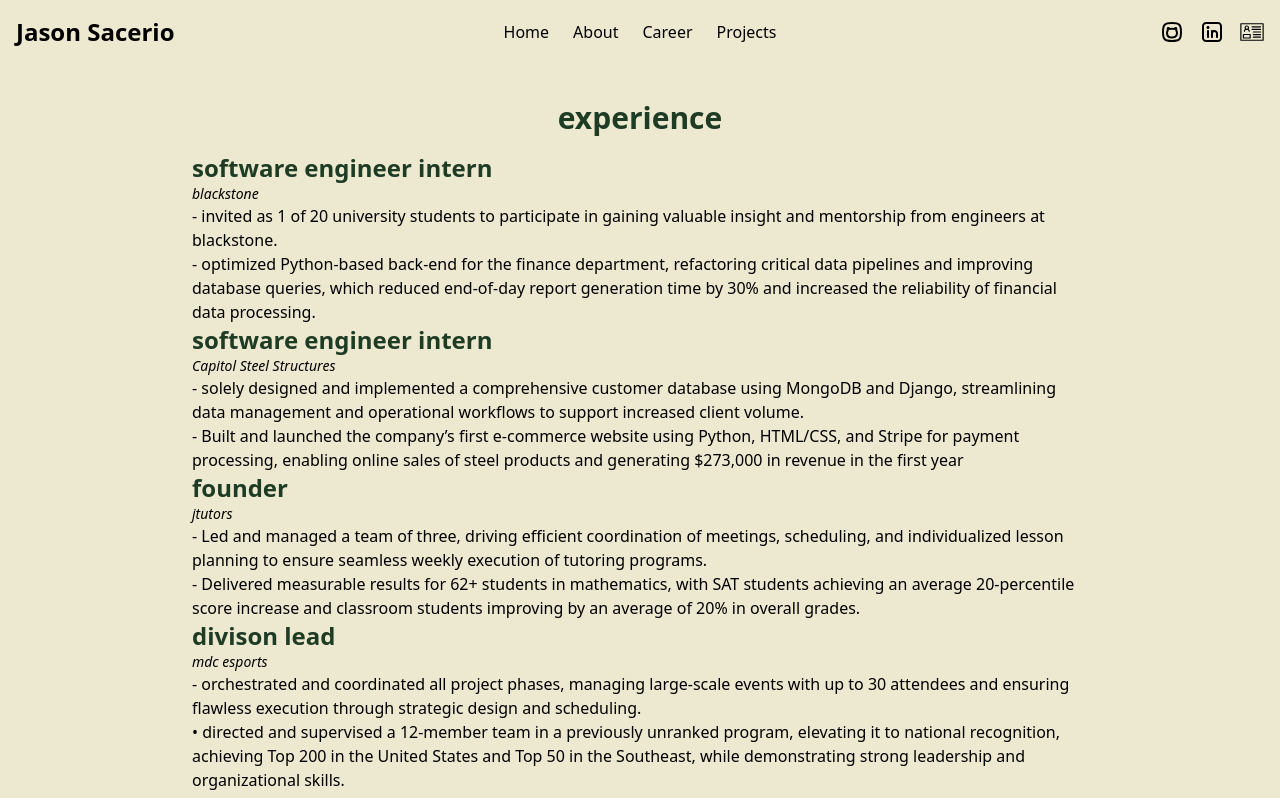
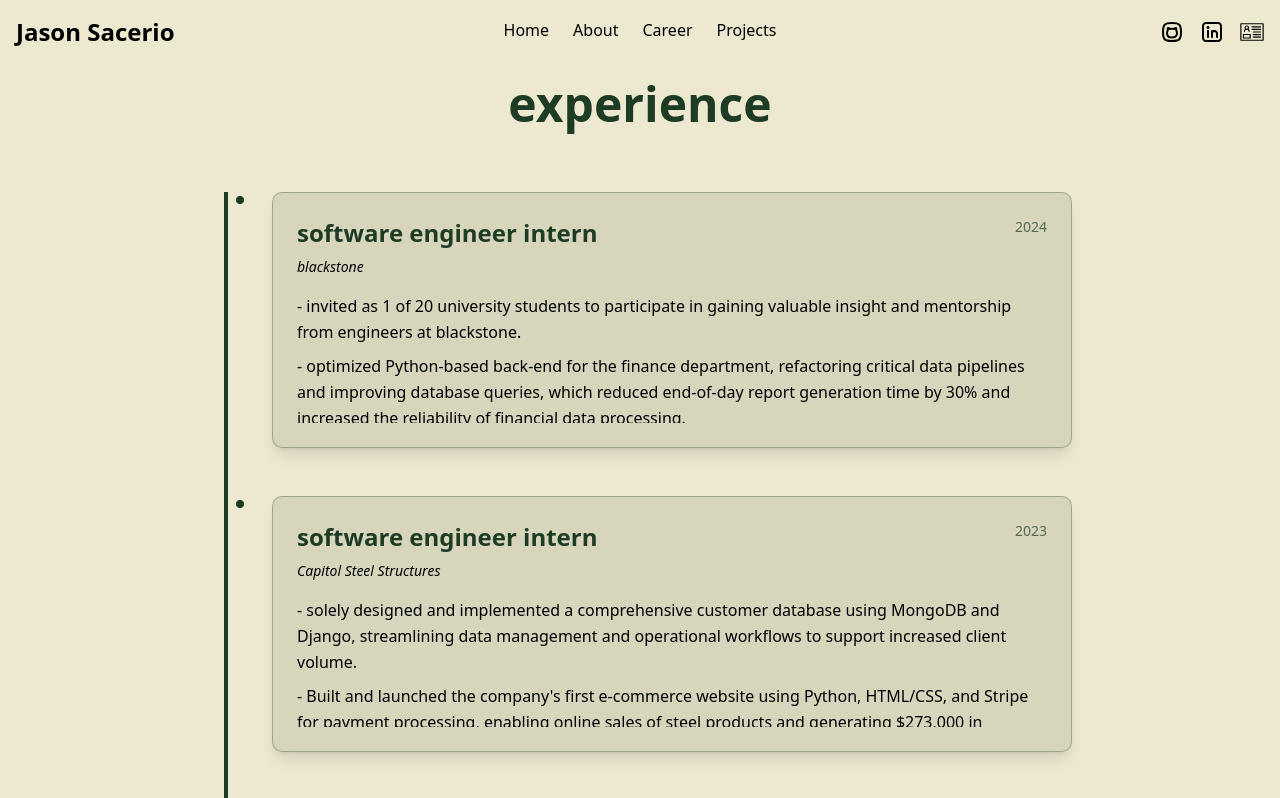
Before and after one commit to kwaiidev/portfoliov1, a Next.js app: page /career in a window 1280 px wide. Shown: the top 798 px of the page. Built offline with nearby package versions, Linux system fonts and the light colour scheme.

Commit message:
small changes, added layout to project/experience

```diff
--- a/app/about/page.tsx
+++ b/app/about/page.tsx
@@ -13,11 +13,6 @@
                         My technical focus spans systems programming, hardware interfacing, and performance optimization. I’m passionate about building software that combines efficiency with practical problem-solving.
                     </p>
                 <h1 className="text-3xl font-bold text-[#1e3b24]  mb-4 mt-20">skills</h1>
-                    <p className="text-black text-lg">
-                        languages: c, c++, rust, python, java, javascript, typescript, sql, html/css <br />
-                        frameworks/libraries: django, tailwind, mongodb, pandas, numpy, matplotlib <br />
-                        developer tools: git, docker, jupyter notebook, vsc, jetbrains, kubernetes, ida pro, eclipse, vercel
-                    </p>
                 <Tech />
             </div>
         </div>
--- a/app/career/page.tsx
+++ b/app/career/page.tsx
@@ -1,53 +1,52 @@
+import Timeline from '@/app/components/timeline';
+
 export default function Career() {
-  return (
-      <div className="min-h-screen bg-[#ede8d0] flex flex-col items-center justify-start relative">
-          <div className="text-center max-w-4xl mt-25">
-              <h1 className="text-3xl font-bold text-[#1e3b24] mb-4">
-                  experience
-              </h1>
-              <h2 className="text-[#1e3b24] text-2xl font-bold text-left max-w-4xl">software engineer intern</h2>
-              <p className="text-black italic text-left text-sm">blackstone</p>
-              <p className="text-black text-left text-md">
-                  - invited as 1 of 20 university students to participate in gaining valuable insight and mentorship
-                  from engineers at blackstone.<br/>
-                  - optimized Python-based back-end for the finance department, refactoring critical data pipelines and
-                  improving
-                  database queries, which reduced end-of-day report generation time by 30% and increased the reliability
-                  of financial
-                  data processing.</p>
+  const experiences = [
+    {
+      title: "software engineer intern",
+      subtitle: "blackstone",
+      date: "2024",
+      description: [
+        "invited as 1 of 20 university students to participate in gaining valuable insight and mentorship from engineers at blackstone.",
+        "optimized Python-based back-end for the finance department, refactoring critical data pipelines and improving database queries, which reduced end-of-day report generation time by 30% and increased the reliability of financial data processing."
+      ]
+    },
+    {
+      title: "software engineer intern",
+      subtitle: "Capitol Steel Structures",
+      date: "2023",
+      description: [
+        "solely designed and implemented a comprehensive customer database using MongoDB and Django, streamlining data management and operational workflows to support increased client volume.",
+        "Built and launched the company's first e-commerce website using Python, HTML/CSS, and Stripe for payment processing, enabling online sales of steel products and generating $273,000 in revenue in the first year"
+      ]
+    },
+    {
+      title: "founder",
+      subtitle: "jtutors",
+      date: "2022-2024",
+      description: [
+        "Led and managed a team of three, driving efficient coordination of meetings, scheduling, and individualized lesson planning to ensure seamless weekly execution of tutoring programs.",
+        "Delivered measurable results for 62+ students in mathematics, with SAT students achieving an average 20-percentile score increase and classroom students improving by an average of 20% in overall grades."
+      ]
+    },
+    {
+      title: "division lead",
+      subtitle: "mdc esports",
+      date: "2021-2023",
+      description: [
+        "orchestrated and coordinated all project phases, managing large-scale events with up to 30 attendees and ensuring flawless execution through strategic design and scheduling.",
+        "directed and supervised a 12-member team in a previously unranked program, elevating it to national recognition, achieving Top 200 in the United States and Top 50 in the Southeast, while demonstrating strong leadership and organizational skills."
+      ]
+    },
+    {
+        title: "president",
+        subtitle: "Florida Elite Athletics",
+        date: "2020-2022",
+        description: [
+            "Help under served athletes around South Florida get the resources needed to succeed."
+        ]
+    }
+  ];
 
-              <h2 className="text-[#1e3b24] text-2xl font-bold text-left max-w-4xl">software engineer intern</h2>
-              <p className="text-black italic text-left text-sm">Capitol Steel Structures</p>
-              <p className="text-black text-left text-md">
-                  - solely designed and implemented a comprehensive customer database using MongoDB and Django,
-                  streamlining
-                  data management and operational workflows to support increased client volume. <br/>
-                  - Built and launched the company’s first e-commerce website using Python, HTML/CSS, and Stripe for
-                  payment
-                  processing, enabling online sales of steel products and generating $273,000 in revenue in the first
-                  year</p>
-              <h2 className="text-[#1e3b24] text-2xl font-bold text-left max-w-4xl">founder</h2>
-              <p className="text-black italic text-left text-sm">jtutors</p>
-              <p className="text-black text-left text-md">
-                  - Led and managed a team of three, driving efficient coordination of meetings, scheduling, and
-                  individualized lesson
-                  planning to ensure seamless weekly execution of tutoring programs. <br/>
-                  - Delivered measurable results for 62+ students in mathematics, with SAT students achieving an average
-                  20-percentile score increase and classroom students improving by an average of 20% in overall grades.
-              </p>
-              <h2 className="text-[#1e3b24] text-2xl font-bold text-left max-w-4xl">divison lead</h2>
-              <p className="text-black italic text-left text-sm">mdc esports</p>
-              <p className="text-black text-left text-md">
-                  - orchestrated and coordinated all project phases, managing large-scale events with up to 30 attendees
-                  and ensuring
-                  flawless execution through strategic design and scheduling. <br/>
-                  • directed and supervised a 12-member team in a previously unranked program, elevating it to national
-                  recognition,
-                  achieving Top 200 in the United States and Top 50 in the Southeast, while demonstrating strong
-                  leadership and
-                  organizational skills.
-              </p>
-          </div>
-      </div>
-  );
+  return <Timeline title="experience" items={experiences} />;
 }
--- a/app/components/navbar.tsx
+++ b/app/components/navbar.tsx
@@ -13,10 +13,10 @@
                 <div className="text-2xl font-bold">Jason Sacerio</div>
 
                 <div className="hidden md:flex space-x-6 absolute left-1/2 transform -translate-x-1/2">
-                    <a href="/" className="relative after:content-[''] after:absolute after:left-1/2 after:bottom-0 after:h-[4px] after:w-full after:bg-[#1e3b24] after:scale-x-0 after:origin-center after:transition-transform after:duration-300 hover:after:scale-x-100 after:-translate-x-1/2">Home</a>
-                    <a href="/about" className="relative after:content-[''] after:absolute after:left-1/2 after:bottom-0 after:h-[4px] after:w-full after:bg-[#1e3b24] after:scale-x-0 after:origin-center after:transition-transform after:duration-300 hover:after:scale-x-100 after:-translate-x-1/2">About</a>
-                    <a href="/career" className="relative after:content-[''] after:absolute after:left-1/2 after:bottom-0 after:h-[4px] after:w-full after:bg-[#1e3b24] after:scale-x-0 after:origin-center after:transition-transform after:duration-300 hover:after:scale-x-100 after:-translate-x-1/2">Career</a>
-                    <a href="/projects" className="relative after:content-[''] after:absolute after:left-1/2 after:bottom-0 after:h-[4px] after:w-full after:bg-[#1e3b24] after:scale-x-0 after:origin-center after:transition-transform after:duration-300 hover:after:scale-x-100 after:-translate-x-1/2">Projects</a>
+                    <a href="/" className="relative pb-1 after:content-[''] after:absolute after:left-1/2 after:bottom-0 after:h-[4px] after:w-full after:bg-[#1e3b24] after:scale-x-0 after:origin-center after:transition-transform after:duration-300 hover:after:scale-x-100 after:-translate-x-1/2">Home</a>
+                    <a href="/about" className="relative pb-1 after:content-[''] after:absolute after:left-1/2 after:bottom-0 after:h-[4px] after:w-full after:bg-[#1e3b24] after:scale-x-0 after:origin-center after:transition-transform after:duration-300 hover:after:scale-x-100 after:-translate-x-1/2">About</a>
+                    <a href="/career" className="relative pb-1 after:content-[''] after:absolute after:left-1/2 after:bottom-0 after:h-[4px] after:w-full after:bg-[#1e3b24] after:scale-x-0 after:origin-center after:transition-transform after:duration-300 hover:after:scale-x-100 after:-translate-x-1/2">Career</a>
+                    <a href="/projects" className="relative pb-1 after:content-[''] after:absolute after:left-1/2 after:bottom-0 after:h-[4px] after:w-full after:bg-[#1e3b24] after:scale-x-0 after:origin-center after:transition-transform after:duration-300 hover:after:scale-x-100 after:-translate-x-1/2">Projects</a>
                 </div>
 
                 <div className="flex items-center gap-4">
--- /dev/null
+++ b/app/components/timeline.tsx
@@ -0,0 +1,175 @@
+'use client';
+
+import { motion } from 'framer-motion';
+import { ReactNode } from 'react';
+
+// Animation variants
+export const containerVariants = {
+  hidden: { opacity: 0 },
+  visible: {
+    opacity: 1,
+    transition: {
+      staggerChildren: 0.3,
+      delayChildren: 0.2
+    }
+  }
+};
+
+export const itemVariants = {
+  hidden: {
+    opacity: 0,
+    y: 50,
+    scale: 0.95
+  },
+  visible: {
+    opacity: 1,
+    y: 0,
+    scale: 1
+  }
+};
+
+export const timelineVariants = {
+  hidden: { scaleY: 0 },
+  visible: {
+    scaleY: 1
+  }
+};
+
+export const dotVariants = {
+  hidden: { scale: 0 },
+  visible: {
+    scale: 1
+  }
+};
+
+interface TimelineItem {
+  title: string;
+  subtitle?: string;
+  description: string[];
+  tech?: string[];
+  date?: string;
+}
+
+interface TimelineProps {
+  title: string;
+  items: TimelineItem[];
+}
+
+export default function Timeline({ title, items }: TimelineProps) {
+  return (
+    <div className="min-h-screen bg-[#ede8d0] flex flex-col items-center justify-start relative pt-20 pb-12">
+      <motion.div
+        className="text-center max-w-4xl w-full px-4 mb-16"
+        initial={{ opacity: 0, y: -20 }}
+        animate={{ opacity: 1, y: 0 }}
+        transition={{ duration: 0.6 }}
+      >
+        <h1 className="text-4xl md:text-5xl font-bold text-[#1e3b24]">
+          {title}
+        </h1>
+      </motion.div>
+
+      <div className="relative max-w-4xl w-full px-4">
+        {/* Timeline line */}
+        <motion.div
+          className="absolute left-8 top-0 bottom-0 w-1 bg-[#1e3b24] origin-top"
+          variants={timelineVariants}
+          initial="hidden"
+          animate="visible"
+          transition={{ duration: 1.2, ease: [0.4, 0, 0.2, 1] }}
+        />
+
+        <motion.div
+          className="space-y-12"
+          variants={containerVariants}
+          initial="hidden"
+          animate="visible"
+        >
+          {items.map((item, index) => (
+            <motion.div
+              key={index}
+              className="relative flex items-start"
+              variants={itemVariants}
+              transition={{ duration: 0.6, ease: [0.4, 0, 0.2, 1] }}
+            >
+              {/* Timeline dot */}
+              <motion.div
+                className="absolute left-6 w-4 h-4 bg-[#1e3b24] rounded-full border-4 border-[#ede8d0] z-10"
+                variants={dotVariants}
+                whileHover={{ scale: 1.2 }}
+                transition={{ duration: 0.2 }}
+              />
+
+              {/* Content card */}
+              <motion.div
+                className="ml-16 bg-[#1e3b24]/10 backdrop-blur-sm rounded-lg p-6 shadow-lg border border-[#1e3b24]/30 hover:shadow-xl transition-shadow duration-300 w-full h-64 flex flex-col"
+                whileHover={{
+                  scale: 1.02,
+                  boxShadow: "0 20px 25px -5px rgba(30, 59, 36, 0.2), 0 10px 10px -5px rgba(30, 59, 36, 0.1)"
+                }}
+              >
+                <div className="flex justify-between items-start mb-2">
+                  <h2 className="text-[#1e3b24] text-2xl font-bold">
+                    {item.title}
+                  </h2>
+                  {item.date && (
+                    <span className="text-[#1e3b24]/70 text-sm font-medium">
+                      {item.date}
+                    </span>
+                  )}
+                </div>
+
+                {item.subtitle && (
+                  <p className="text-black italic text-sm mb-4 text-[#1e3b24]/80">
+                    {item.subtitle}
+                  </p>
+                )}
+
+                {/* Tech stack tags */}
+                {item.tech && (
+                  <motion.div
+                    className="flex flex-wrap gap-2 mb-4"
+                    initial={{ opacity: 0 }}
+                    animate={{ opacity: 1 }}
+                    transition={{ delay: 0.2 }}
+                  >
+                    {item.tech.map((tech, techIndex) => (
+                      <motion.span
+                        key={techIndex}
+                        className="px-3 py-1 bg-[#1e3b24]/10 text-[#1e3b24] text-xs rounded-full border border-[#1e3b24]/20"
+                        initial={{ opacity: 0, scale: 0.8 }}
+                        animate={{ opacity: 1, scale: 1 }}
+                        transition={{ delay: 0.3 + (techIndex * 0.1) }}
+                        whileHover={{
+                          scale: 1.1,
+                          backgroundColor: "#1e3b24",
+                          color: "#ede8d0"
+                        }}
+                      >
+                        {tech}
+                      </motion.span>
+                    ))}
+                  </motion.div>
+                )}
+
+                <div className="space-y-2 flex-1 overflow-hidden">
+                  {item.description.map((desc, descIndex) => (
+                    <motion.p
+                      key={descIndex}
+                      className="text-black text-md leading-relaxed"
+                      initial={{ opacity: 0, x: -20 }}
+                      animate={{ opacity: 1, x: 0 }}
+                      transition={{ delay: 0.4 + (descIndex * 0.1) }}
+                    >
+                      - {desc}
+                    </motion.p>
+                  ))}
+                </div>
+              </motion.div>
+            </motion.div>
+          ))}
+        </motion.div>
+      </div>
+    </div>
+  );
+}
--- a/app/projects/page.tsx
+++ b/app/projects/page.tsx
@@ -1,28 +1,32 @@
+import Timeline from '@/app/components/timeline';
+
 export default function Projects() {
-  return (
-      <div className="min-h-screen bg-[#ede8d0] flex flex-col items-center justify-start relative">
-        <div className="text-center max-w-4xl mt-25">
-          <h1 className="text-3xl font-bold text-[#1e3b24] mb-4">
-              experience
-          </h1>
-          <h2 className="text-[#1e3b24] text-2xl font-bold text-left max-w-4xl">swaghack</h2>
-          <p className="text-black italic text-left text-sm">c++, java, ida pro</p>
-          <p className="text-black text-left text-md">
-              - Engineered a proof-of-concept kernel-mode driver to simulate undetected memory modifications in the Lunar
-              Client Anticheat on Minecraft, reproducing techniques real cheats use to evade anti-cheat detection and stress-test
-              server security controls. <br />
-              - Conducted controlled testing in a private environment, identifying weaknesses in detection logic and recommending
-              enhanced telemetry and validation mechanisms to strengthen overall anti-cheat effectiveness.
-          </p>
-          <h2 className="text-[#1e3b24] text-2xl font-bold text-left max-w-4xl">essayAmplifier</h2>
-            <p className="text-black italic text-left text-sm">python, django, bootstrap, aws, sqlite, docker, git</p>
-            <p className="text-black text-left text-md">
-              - Django-based web platform integrated with the OpenAI API, enabling users to enhance essays through
-              dynamically generated NLP prompts tailored for grammar, style, and clarity improvements.<br />
-              - Implemented a MongoDB-backed data pipeline for storing user submissions, prompt-response mappings, and
-              usage analytics, optimizing query performance and ensuring scalable handling of high-volume API interactions.
-            </p>
-        </div>
-      </div>
-  );
+  const projects = [
+    {
+      title: "swaghack",
+      tech: ["c++", "java", "ida pro"],
+      description: [
+        "Engineered a proof-of-concept kernel-mode driver to simulate undetected memory modifications in the Lunar Client Anticheat on Minecraft, reproducing techniques real cheats use to evade anti-cheat detection and stress-test server security controls.",
+        "Conducted controlled testing in a private environment, identifying weaknesses in detection logic and recommending enhanced telemetry and validation mechanisms to strengthen overall anti-cheat effectiveness."
+      ]
+    },
+    {
+      title: "essayAmplifier",
+      tech: ["python", "django", "bootstrap", "aws", "sqlite", "docker", "git"],
+      description: [
+        "Django-based web platform integrated with the OpenAI API, enabling users to enhance essays through dynamically generated NLP prompts tailored for grammar, style, and clarity improvements.",
+        "Implemented a MongoDB-backed data pipeline for storing user submissions, prompt-response mappings, and usage analytics, optimizing query performance and ensuring scalable handling of high-volume API interactions."
+      ]
+    },
+    {
+      title: "face2learn",
+      tech: ["python", "opencv", "face-recognition", "dlib", "tkinter"],
+      description: [
+        "Developed a facial recognition system using OpenCV and Dlib to track face movements and gestures in real-time, enabling users to interact with virtual objects and control them using facial expressions.",
+        "Implemented a real-time face tracking algorithm that continuously analyzes video input, identifying and tracking faces in real-time, allowing for smooth and accurate interaction with virtual environments."
+      ]
+    }
+  ];
+
+  return <Timeline title="projects" items={projects} />;
 }
--- a/package.json
+++ b/package.json
@@ -12,6 +12,7 @@
     "@radix-ui/react-tooltip": "^1.2.8",
     "class-variance-authority": "^0.7.1",
     "clsx": "^2.1.1",
+    "framer-motion": "^12.23.22",
     "lucide-react": "^0.544.0",
     "next": "15.5.3",
     "react": "19.1.0",
```
Also changed, not shown: app/components/skills.tsx (+33 -37 lines), 1 other file (tests, documents, lock files or other folders).
